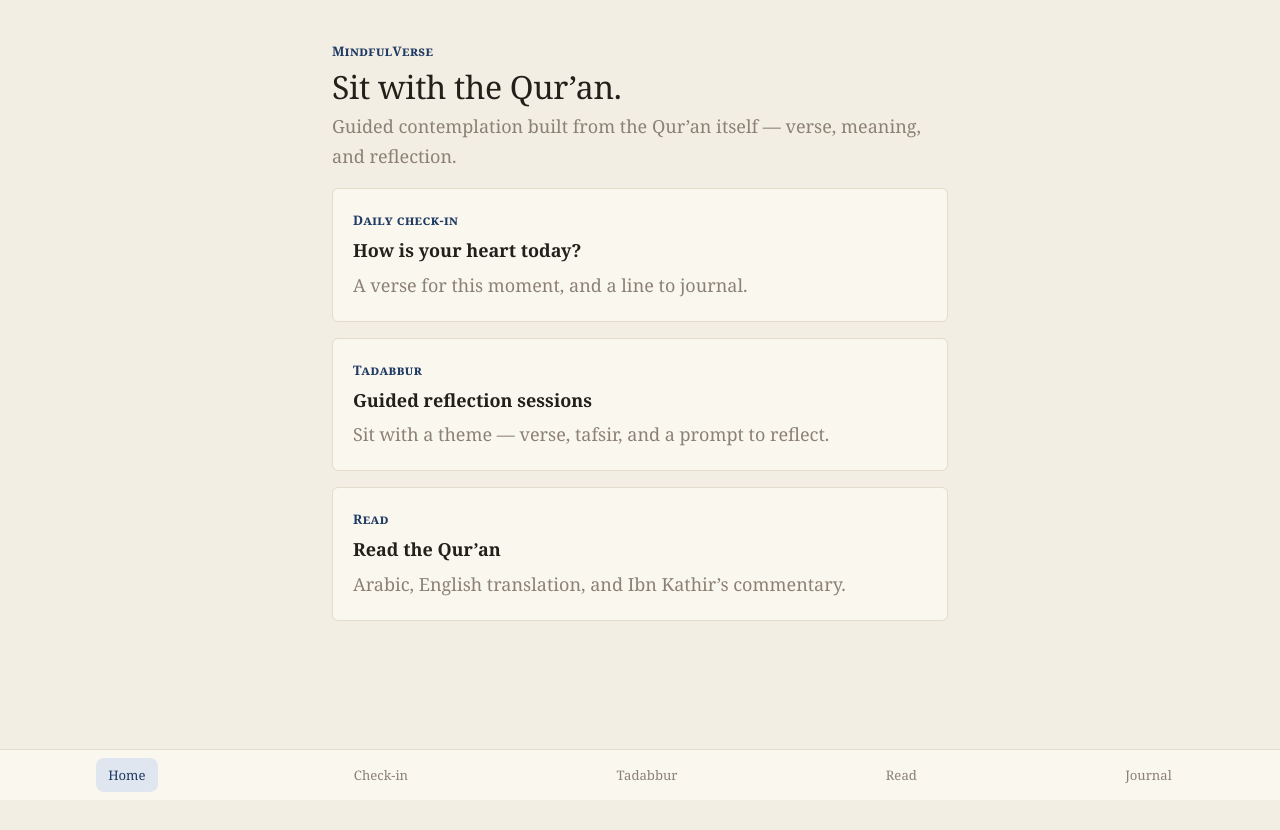
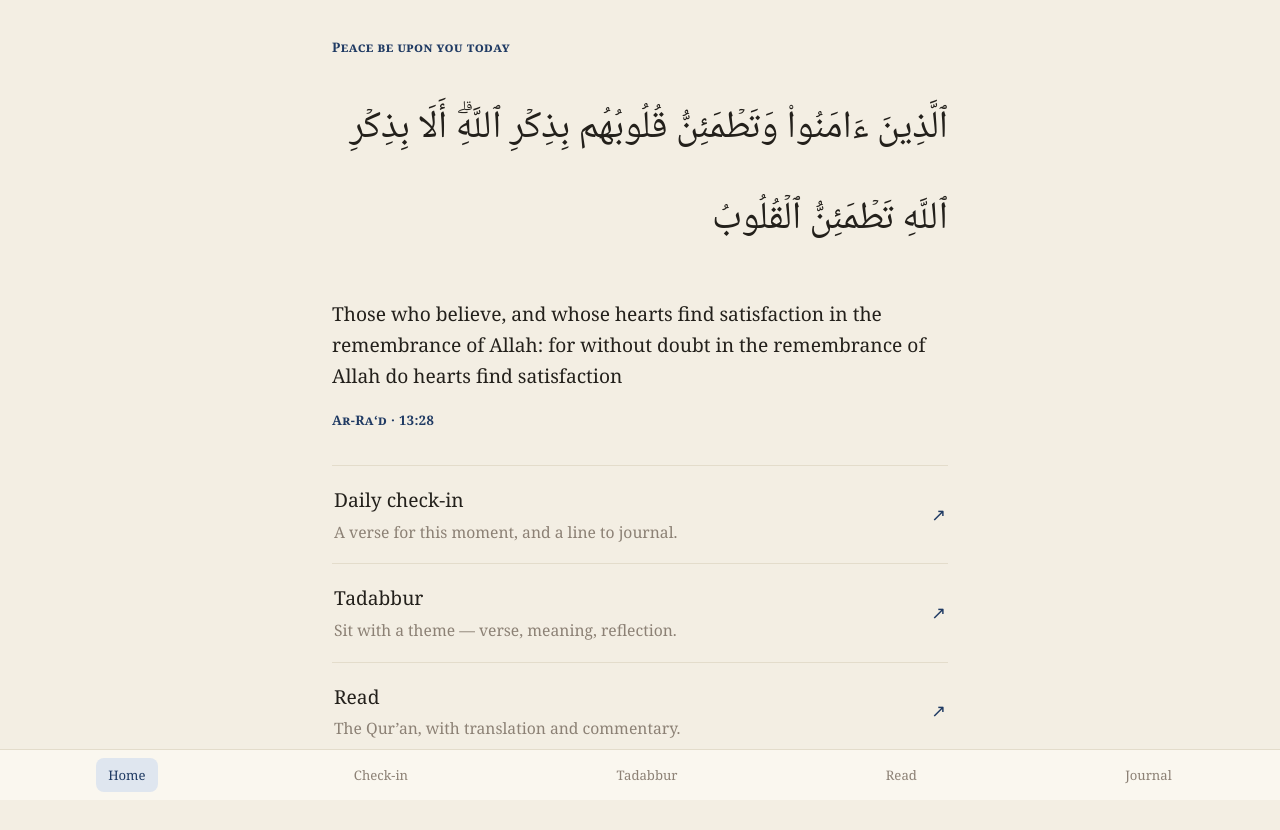
Before and after one commit to mohammedfirdouss/MindfulVerse, a React (Vite) app: page / in a window 1280 px wide. Shown: the top 830 px of the page. Before the commit the page ends 800 px from the top, so only its background shows below. Built offline with nearby package versions, Linux system fonts and the light colour scheme; a web font is replaced by a local one.

Commit message:
feat: enhance Home and SessionPlayer components

```diff
--- a/src/pages/Home.tsx
+++ b/src/pages/Home.tsx
@@ -1,40 +1,107 @@
+import { useEffect, useState } from "react";
 import { Link } from "react-router-dom";
+import { loadAyahsByKeys } from "../lib/data";
+import type { Ayah } from "../lib/types";
+
+// The app's signature verse — hearts finding rest in remembrance. Sets the tone.
+const HERO_VERSE = "13:28";
+
+function greeting(hour: number): string {
+  if (hour < 5) return "Peace be upon you tonight";
+  if (hour < 12) return "Peace be upon you this morning";
+  if (hour < 18) return "Peace be upon you today";
+  return "Peace be upon you this evening";
+}
+
+const entries = [
+  { to: "/checkin", title: "Daily check-in", desc: "A verse for this moment, and a line to journal." },
+  { to: "/sessions", title: "Tadabbur", desc: "Sit with a theme — verse, meaning, reflection." },
+  { to: "/read", title: "Read", desc: "The Qur’an, with translation and commentary." },
+];
 
 export default function Home() {
+  const [hero, setHero] = useState<Ayah | null>(null);
+  const [mounted, setMounted] = useState(false);
+  const reduced =
+    typeof window !== "undefined" &&
+    window.matchMedia("(prefers-reduced-motion: reduce)").matches;
+
+  useEffect(() => {
+    let active = true;
+    loadAyahsByKeys([HERO_VERSE])
+      .then((a) => active && setHero(a[0] ?? null))
+      .catch(() => {});
+    const id = requestAnimationFrame(() => active && setMounted(true));
+    return () => {
+      active = false;
+      cancelAnimationFrame(id);
+    };
+  }, []);
+
+  const reveal = (delay: number): React.CSSProperties =>
+    reduced
+      ? { opacity: mounted ? 1 : 0, transition: "opacity .5s ease" }
+      : {
+          opacity: mounted ? 1 : 0,
+          transform: mounted ? "none" : "translateY(10px)",
+          transition: "opacity .6s var(--ease-out), transform .6s var(--ease-out)",
+          transitionDelay: `${delay}ms`,
+        };
+
+  const hours = new Date().getHours();
+
   return (
-    <div className="stack">
-      <header style={{ paddingTop: 12 }}>
-        <div className="eyebrow">MindfulVerse</div>
-        <h1 style={{ margin: "6px 0 4px" }}>Sit with the Qur’an.</h1>
-        <p className="muted" style={{ marginTop: 0 }}>
-          Guided contemplation built from the Qur’an itself — verse, meaning, and reflection.
-        </p>
-      </header>
+    <div>
+      <p className="label" style={{ marginTop: 8, ...reveal(0) }}>
+        {greeting(hours)}
+      </p>
 
-      <Link to="/checkin" className="card" style={cardLink}>
-        <div className="eyebrow">Daily check-in</div>
-        <strong>How is your heart today?</strong>
-        <span className="muted">A verse for this moment, and a line to journal.</span>
-      </Link>
+      <section aria-label="A verse to begin with" style={{ margin: "26px 0 34px", ...reveal(120) }}>
+        {hero ? (
+          <>
+            <p className="arabic" style={{ fontSize: "calc(2.4rem * var(--read-scale,1))" }}>
+              {hero.arabic}
+            </p>
+            <p
+              className="translation"
+              style={{ fontSize: "1.2rem", lineHeight: 1.6, marginTop: 14, color: "var(--ink)" }}
+            >
+              {hero.translation}
+            </p>
+            <p className="label" style={{ marginTop: 12 }}>
+              Ar-Ra‘d · {hero.surah}:{hero.ayah}
+            </p>
+          </>
+        ) : (
+          <p className="muted">Opening today’s verse…</p>
+        )}
+      </section>
 
-      <Link to="/sessions" className="card" style={cardLink}>
-        <div className="eyebrow">Tadabbur</div>
-        <strong>Guided reflection sessions</strong>
-        <span className="muted">Sit with a theme — verse, tafsir, and a prompt to reflect.</span>
-      </Link>
+      <nav aria-label="Sections" className="home-entries" style={reveal(260)}>
+        {entries.map((e) => (
+          <Link key={e.to} to={e.to} className="home-entry">
+            <span>
+              <span className="home-entry-title">{e.title}</span>
+              <span className="home-entry-desc">{e.desc}</span>
+            </span>
+            <span className="home-entry-arrow" aria-hidden="true">↗</span>
+          </Link>
+        ))}
+      </nav>
 
-      <Link to="/read" className="card" style={cardLink}>
-        <div className="eyebrow">Read</div>
-        <strong>Read the Qur’an</strong>
-        <span className="muted">Arabic, English translation, and Ibn Kathir’s commentary.</span>
-      </Link>
+      <style>{`
+        .home-entries { border-top: 1px solid var(--line); }
+        .home-entry {
+          display: flex; align-items: center; justify-content: space-between; gap: 16px;
+          padding: 18px 2px; border-bottom: 1px solid var(--line);
+          color: var(--ink); transition: padding-left .18s var(--ease-out);
+        }
+        .home-entry:hover { padding-left: 8px; }
+        .home-entry-title { display: block; font-size: 1.2rem; font-weight: 500; }
+        .home-entry-desc { display: block; color: var(--ink-faint); font-size: .98rem; margin-top: 2px; }
+        .home-entry-arrow { color: var(--lapis); font-size: 1.1rem; flex: none; }
+        @media (prefers-reduced-motion: reduce) { .home-entry, .home-entry:hover { transition: none; padding-left: 2px; } }
+      `}</style>
     </div>
   );
 }
-
-const cardLink: React.CSSProperties = {
-  display: "flex",
-  flexDirection: "column",
-  gap: 4,
-  color: "var(--ink)",
-};
--- a/src/pages/SessionPlayer.tsx
+++ b/src/pages/SessionPlayer.tsx
@@ -1,4 +1,4 @@
-import { useEffect, useMemo, useState } from "react";
+import { useEffect, useMemo, useState, type CSSProperties, type ReactNode } from "react";
 import { Link, useParams } from "react-router-dom";
 import {
   loadSessions,
@@ -9,6 +9,59 @@ import {
 import { addEntry } from "../lib/journal";
 import { track } from "../lib/analytics";
 import type { Ayah, SessionStep, TadabburSession } from "../lib/types";
+
+// ---------------------------------------------------------------------------
+// Motion helpers — transform + opacity only, all under 400ms. No index.css edits.
+// ---------------------------------------------------------------------------
+
+function prefersReducedMotion(): boolean {
+  return (
+    typeof window !== "undefined" &&
+    typeof window.matchMedia === "function" &&
+    window.matchMedia("(prefers-reduced-motion: reduce)").matches
+  );
+}
+
+/**
+ * Fades + rises its children in when `show` becomes true. Re-triggering is the
+ * caller's job: give the wrapper a `key` and flip `show` on mount so each step
+ * plays the entrance fresh. When reduced motion is requested, no transform is
+ * applied — content simply appears.
+ */
+function FadeRise({
+  show,
+  delay = 0,
+  reduce,
+  children,
+  style,
+}: {
+  show: boolean;
+  delay?: number;
+  reduce: boolean;
+  children: ReactNode;
+  style?: CSSProperties;
+}) {
+  const hidden = !show && !reduce;
+  const motion: CSSProperties = reduce
+    ? {}
+    : {
+        opacity: show ? 1 : 0,
+        transform: hidden ? "translateY(8px)" : "translateY(0)",
+        transition: `opacity .34s var(--ease-out) ${delay}ms, transform .34s var(--ease-out) ${delay}ms`,
+      };
+  return <div style={{ ...motion, ...style }}>{children}</div>;
+}
+
+/** Fires once after mount so a CSS transition has a start and end frame. */
+function useMounted(resetKey: unknown): boolean {
+  const [mounted, setMounted] = useState(false);
+  useEffect(() => {
+    setMounted(false);
+    const raf = requestAnimationFrame(() => setMounted(true));
+    return () => cancelAnimationFrame(raf);
+  }, [resetKey]);
+  return mounted;
+}
 
 // ---------------------------------------------------------------------------
 // Session loading
@@ -30,9 +83,7 @@ export default function SessionPlayer() {
       .then((sessions) => {
         if (!alive) return;
         const session = sessions.find((s) => s.id === id);
-        setStatus(
-          session ? { kind: "ready", session } : { kind: "notfound" }
-        );
+        setStatus(session ? { kind: "ready", session } : { kind: "notfound" });
       })
       .catch(() => {
         if (alive) setStatus({ kind: "error" });
@@ -45,7 +96,7 @@ export default function SessionPlayer() {
   if (status.kind === "loading") {
     return (
       <div className="container">
-        <p className="muted">Loading session…</p>
+        <p className="muted">Opening this session…</p>
       </div>
     );
   }
@@ -54,9 +105,10 @@ export default function SessionPlayer() {
     return (
       <div className="container">
         <div className="card stack">
-          <h2>Couldn’t load this session</h2>
+          <h2>We couldn’t open this session</h2>
           <p className="muted">
-            Something went wrong. Please check your connection and try again.
+            Something interrupted the connection. Check your network and try
+            again in a moment.
           </p>
           <Link to="/sessions" className="btn secondary">
             Back to sessions
@@ -70,9 +122,10 @@ export default function SessionPlayer() {
     return (
       <div className="container">
         <div className="card stack">
-          <h2>Session not found</h2>
+          <h2>This session isn’t here</h2>
           <p className="muted">
-            We couldn’t find that session. It may have been moved.
+            We couldn’t find the session you were looking for — it may have been
+            moved or renamed.
           </p>
           <Link to="/sessions" className="btn secondary">
             Back to sessions
@@ -93,9 +146,11 @@ export default function SessionPlayer() {
 function SessionFlow({ session }: { session: TadabburSession }) {
   const [phase, setPhase] = useState<number>(-1);
   const [started, setStarted] = useState(false);
+  const reduce = useMemo(prefersReducedMotion, []);
 
   const stepCount = session.steps.length;
   const onFinal = phase >= stepCount;
+  const mounted = useMounted(phase);
 
   function beginSteps() {
     if (!started) {
@@ -110,26 +165,30 @@ function SessionFlow({ session }: { session: TadabburSession }) {
     return (
       <div className="container stack">
         <Link to="/sessions" className="muted">
-          ← All sessions
+          All sessions
         </Link>
-        <div className="card stack">
-          <p className="eyebrow">{session.theme}</p>
+        <FadeRise show={mounted} reduce={reduce}>
+          <div className="stack">
+            <p className="label">{session.theme}</p>
             <h1 style={{ margin: 0 }}>{session.title}</h1>
-          <p>{session.intro}</p>
+            <p className="soft">{session.intro}</p>
             <p className="muted" style={{ margin: 0 }}>
-            {stepCount} {stepCount === 1 ? "step" : "steps"}
+              {stepCount} {stepCount === 1 ? "step" : "steps"}, at your own pace.
             </p>
+            <div>
               <button className="btn" onClick={beginSteps}>
                 Begin
               </button>
             </div>
+          </div>
+        </FadeRise>
       </div>
     );
   }
 
   // Final journal screen
   if (onFinal) {
-    return <FinalScreen session={session} />;
+    return <FinalScreen session={session} reduce={reduce} />;
   }
 
   // A single step
@@ -137,14 +196,17 @@ function SessionFlow({ session }: { session: TadabburSession }) {
   return (
     <div className="container stack">
       <Link to="/sessions" className="muted">
-        ← All sessions
+        All sessions
       </Link>
 
-      <p className="eyebrow">
+      <p className="label" aria-live="polite">
         Step {phase + 1} of {stepCount}
       </p>
 
-      <StepView key={phase} step={step} />
+      {/* Keyed by phase + mounted flag so the entrance re-triggers each step. */}
+      <FadeRise key={phase} show={mounted} reduce={reduce}>
+        <StepView step={step} reduce={reduce} />
+      </FadeRise>
 
       <div style={{ display: "flex", gap: 12 }}>
         <button
@@ -170,7 +232,7 @@ type VerseStatus =
   | { kind: "error" }
   | { kind: "ready"; ayahs: Ayah[] };
 
-function StepView({ step }: { step: SessionStep }) {
+function StepView({ step, reduce }: { step: SessionStep; reduce: boolean }) {
   const [status, setStatus] = useState<VerseStatus>({ kind: "loading" });
 
   useEffect(() => {
@@ -188,41 +250,59 @@ function StepView({ step }: { step: SessionStep }) {
     };
   }, [step]);
 
+  // Re-trigger the per-verse stagger whenever the loaded set changes.
+  const verseKey =
+    status.kind === "ready"
+      ? status.ayahs.map((a) => a.verseKey).join(",")
+      : status.kind;
+  const versesMounted = useMounted(verseKey);
+
   return (
     <div className="stack">
       {status.kind === "loading" && (
-        <p className="muted">Loading verses…</p>
+        <p className="muted">Bringing the verses in…</p>
       )}
       {status.kind === "error" && (
         <div className="card">
-          <p className="muted">Couldn’t load the verses for this step.</p>
+          <p className="muted">
+            We couldn’t load the verses for this step. Try stepping back and
+            forward again.
+          </p>
         </div>
       )}
       {status.kind === "ready" &&
-        status.ayahs.map((a) => (
-          <div key={a.verseKey} className="card stack">
+        status.ayahs.map((a, i) => {
+          const { ayah } = parseVerseKey(a.verseKey);
+          return (
+            <FadeRise
+              key={a.verseKey}
+              show={versesMounted}
+              reduce={reduce}
+              delay={i * 50}
+            >
+              <div className="verse" style={{ paddingTop: i === 0 ? 0 : undefined }}>
+                <div className="verse-head">
+                  <span className="roundel">{ayah}</span>
+                  <span className="rule" />
+                </div>
                 <p className="arabic" style={{ margin: 0 }}>
                   {a.arabic}
                 </p>
-            <p className="translation" style={{ margin: 0 }}>
+                <p className="translation" style={{ margin: "12px 0 0" }}>
                   {a.translation}
                 </p>
-            <p className="muted" style={{ margin: 0, fontSize: ".8rem" }}>
-              {a.verseKey}
-            </p>
               </div>
-        ))}
+            </FadeRise>
+          );
+        })}
 
       {step.reflection && (
         <div
           className="card stack"
-          style={{
-            background: "var(--surface-2)",
-            borderColor: "var(--accent-soft)",
-          }}
+          style={{ background: "var(--surface-2)", borderColor: "var(--line-strong)" }}
         >
-          <p className="eyebrow" style={{ margin: 0 }}>
-            Reflect
+          <p className="label" style={{ margin: 0 }}>
+            Sit with this
           </p>
           <p style={{ margin: 0 }}>{step.reflection}</p>
         </div>
@@ -274,29 +354,35 @@ function TafsirDisclosure({ verseKeys }: { verseKeys: string[] }) {
 
   return (
     <div className="stack">
-      <button className="btn ghost" onClick={toggle} aria-expanded={open}>
-        {open ? "Hide tafsir" : "Show tafsir"}
+      <button className="commentary-open" onClick={toggle} aria-expanded={open}>
+        {open ? "Hide the commentary" : "Read the commentary"}
       </button>
       {open && (
         <div className="card tafsir stack">
           {status.kind === "loading" && (
-            <p className="muted">Loading tafsir…</p>
+            <p className="muted">Fetching the commentary…</p>
           )}
           {status.kind === "error" && (
-            <p className="muted">Couldn’t load tafsir right now.</p>
+            <p className="muted">The commentary isn’t available right now.</p>
           )}
           {status.kind === "ready" && status.entries.length === 0 && (
-            <p className="muted">No tafsir available for these verses.</p>
+            <p className="muted">
+              There’s no commentary for these verses yet.
+            </p>
           )}
           {status.kind === "ready" &&
-            status.entries.map((e) => (
+            status.entries.map((e) => {
+              const { ayah } = parseVerseKey(e.verseKey);
+              return (
                 <div key={e.verseKey} className="stack">
-                <p className="muted" style={{ margin: 0, fontSize: ".8rem" }}>
-                  {e.verseKey}
-                </p>
+                  <div className="verse-head" style={{ marginBottom: 4 }}>
+                    <span className="roundel">{ayah}</span>
+                    <span className="rule" />
+                  </div>
                   <p style={{ margin: 0 }}>{e.text}</p>
                 </div>
-            ))}
+              );
+            })}
         </div>
       )}
     </div>
@@ -307,10 +393,17 @@ function TafsirDisclosure({ verseKeys }: { verseKeys: string[] }) {
 // Final screen: journal entry + willingness-to-pay intent probe
 // ---------------------------------------------------------------------------
 
-function FinalScreen({ session }: { session: TadabburSession }) {
+function FinalScreen({
+  session,
+  reduce,
+}: {
+  session: TadabburSession;
+  reduce: boolean;
+}) {
   const [body, setBody] = useState("");
   const [saved, setSaved] = useState(false);
   const [payTapped, setPayTapped] = useState(false);
+  const mounted = useMounted("final");
 
   // Fire session_complete exactly once when the final screen mounts.
   useEffect(() => {
@@ -338,26 +431,35 @@ function FinalScreen({ session }: { session: TadabburSession }) {
 
   return (
     <div className="container stack">
-      <p className="eyebrow">{session.title}</p>
+      <FadeRise show={mounted} reduce={reduce}>
+        <div className="stack">
+          <p className="label">{session.title}</p>
           <h1 style={{ margin: 0 }}>A moment to reflect</h1>
+        </div>
+      </FadeRise>
 
+      <FadeRise show={mounted} reduce={reduce} delay={reduce ? 0 : 60}>
         <div className="card stack">
-        <p style={{ margin: 0 }}>{session.journalPrompt}</p>
+          <p className="soft" style={{ margin: 0 }}>
+            {session.journalPrompt}
+          </p>
           {saved ? (
             <div className="stack">
-            <p className="muted" style={{ margin: 0 }}>
-              Saved to your journal. ✓
+              <p className="soft" style={{ margin: 0 }}>
+                Kept in your journal — return to it whenever you like.
               </p>
+              <div>
                 <Link to="/journal" className="btn secondary">
                   Go to journal
                 </Link>
+              </div>
             </div>
           ) : (
             <div className="stack">
               <textarea
                 value={body}
                 onChange={(e) => setBody(e.target.value)}
-              placeholder="Write your reflection…"
+                placeholder="Write what stayed with you…"
                 rows={6}
                 style={{
                   width: "100%",
@@ -370,31 +472,48 @@ function FinalScreen({ session }: { session: TadabburSession }) {
                   resize: "vertical",
                 }}
               />
+              <div>
                 <button className="btn" onClick={save} disabled={!canSave}>
                   Save reflection
                 </button>
               </div>
+            </div>
           )}
         </div>
+      </FadeRise>
 
-      <div className="card stack" style={{ background: "var(--surface-2)" }}>
+      {/* A quiet, one-time willingness-to-pay probe — an invitation, not a nag. */}
+      <FadeRise show={mounted} reduce={reduce} delay={reduce ? 0 : 120}>
+        <div
+          className="card stack"
+          style={{ background: "var(--surface-2)", borderColor: "var(--line-strong)" }}
+        >
           {payTapped ? (
-          <p className="muted" style={{ margin: 0 }}>
-            Thanks, noted. 🌱
+            <p className="soft" style={{ margin: 0 }}>
+              Thanks, noted. Your reflections stay here for you, free, either
+              way.
             </p>
           ) : (
-          <button
-            className="btn ghost"
-            onClick={tapPay}
-            style={{ padding: 0, justifyContent: "flex-start" }}
-          >
-            Unlock more sessions — would you pay $3/mo?
+            <div className="stack">
+              <p className="label" style={{ margin: 0 }}>
+                A small question
+              </p>
+              <p className="soft" style={{ margin: 0 }}>
+                There are more guided sessions we’d love to open up. If they
+                cost around $3 a month, would that be worth it to you?
+              </p>
+              <div>
+                <button className="btn secondary" onClick={tapPay}>
+                  Yes, I’d pay for that
                 </button>
+              </div>
+            </div>
           )}
         </div>
+      </FadeRise>
 
       <Link to="/sessions" className="muted">
-        ← Back to all sessions
+        Back to all sessions
       </Link>
     </div>
   );
```
Also changed, not shown: src/pages/Surah.tsx (+87 -3 lines). Lines whose indentation alone changed are shown as unchanged.
